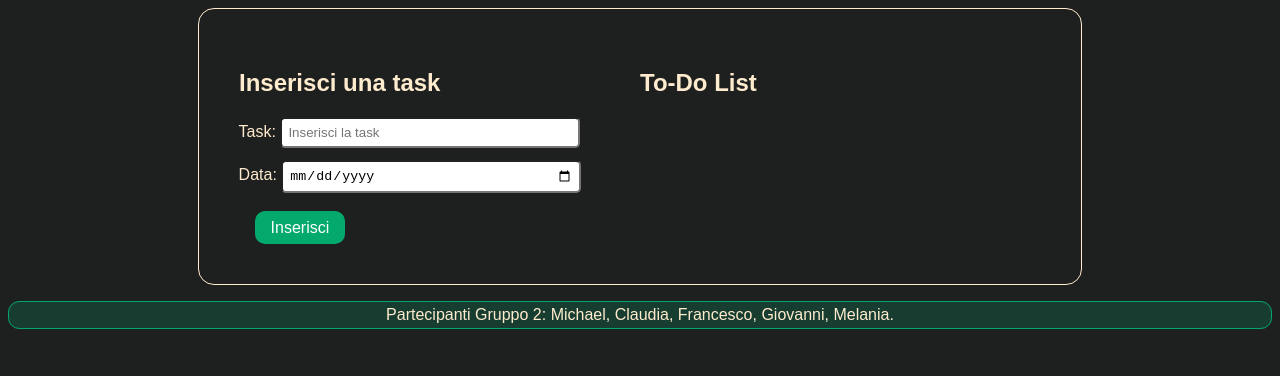
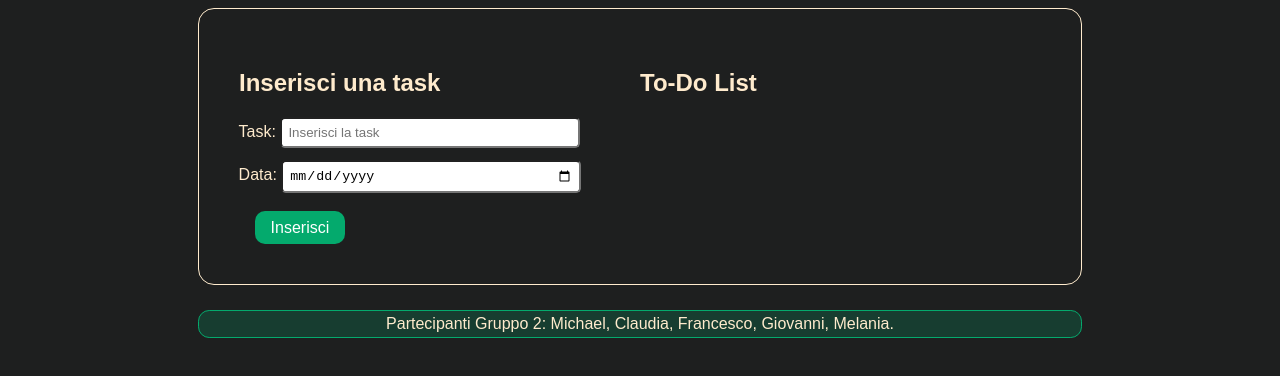
Before and after one commit to JustDarkWish/Gruppo2, a plain HTML site: page Esercizio di gruppo/index.html in a window 1280 px wide. Drawn offline with nearby package versions, Linux system fonts and the light colour scheme.

Commit message:
Migliorato lo stile del footer

```diff
--- a/Esercizio di gruppo/CSS/styles.css
+++ b/Esercizio di gruppo/CSS/styles.css
@@ -76,11 +76,14 @@ li {
 }
 
 .footerGoloso {
+    max-width: 70%;
+    margin: auto;
+    margin-top: 25px;
+    overflow: hidden;
     border: solid 1px #04AA6D;
     background-color: #04aa6d38;
     border-radius: 0.7rem;
     padding: 4px;
     display: flex;
     justify-content: center;
-    align-items: center;
 }
```
